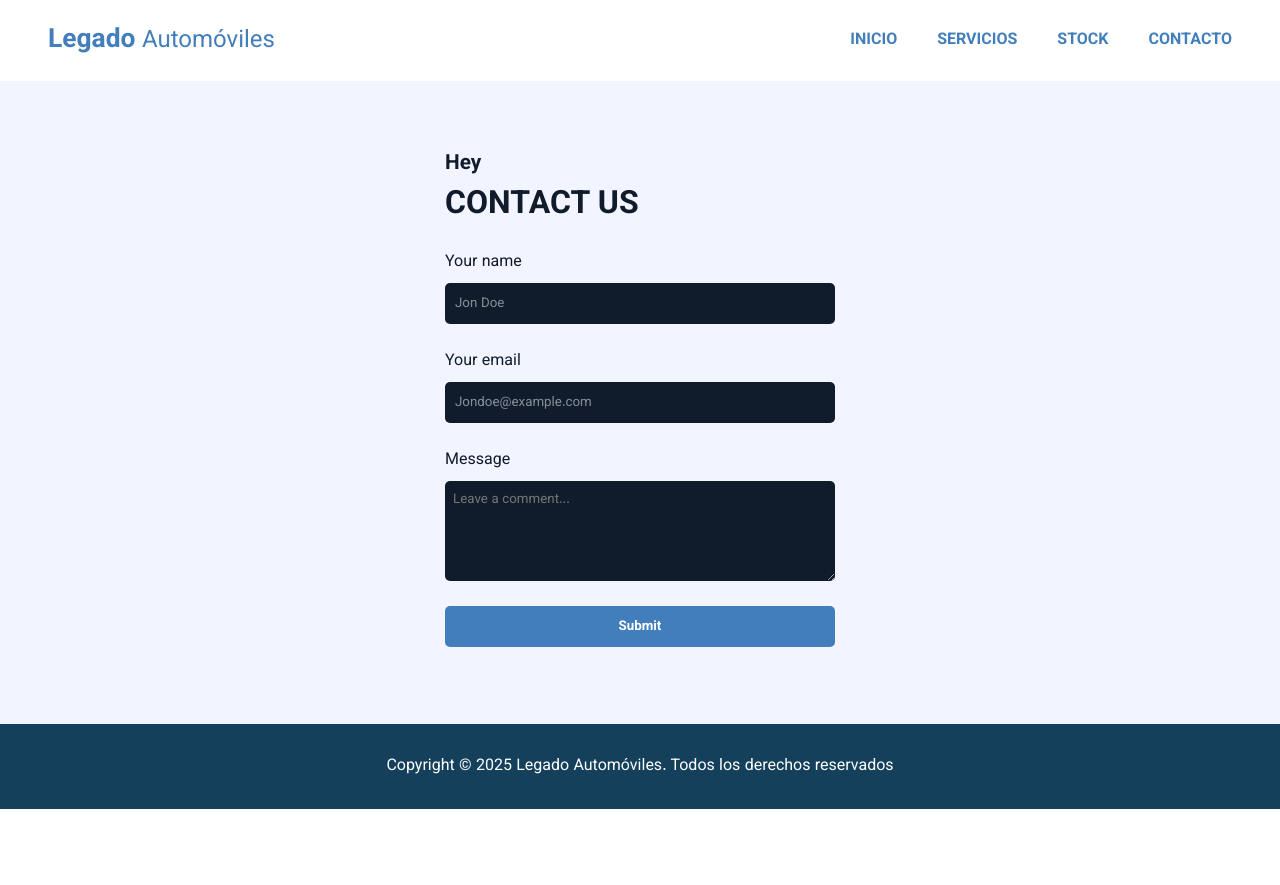
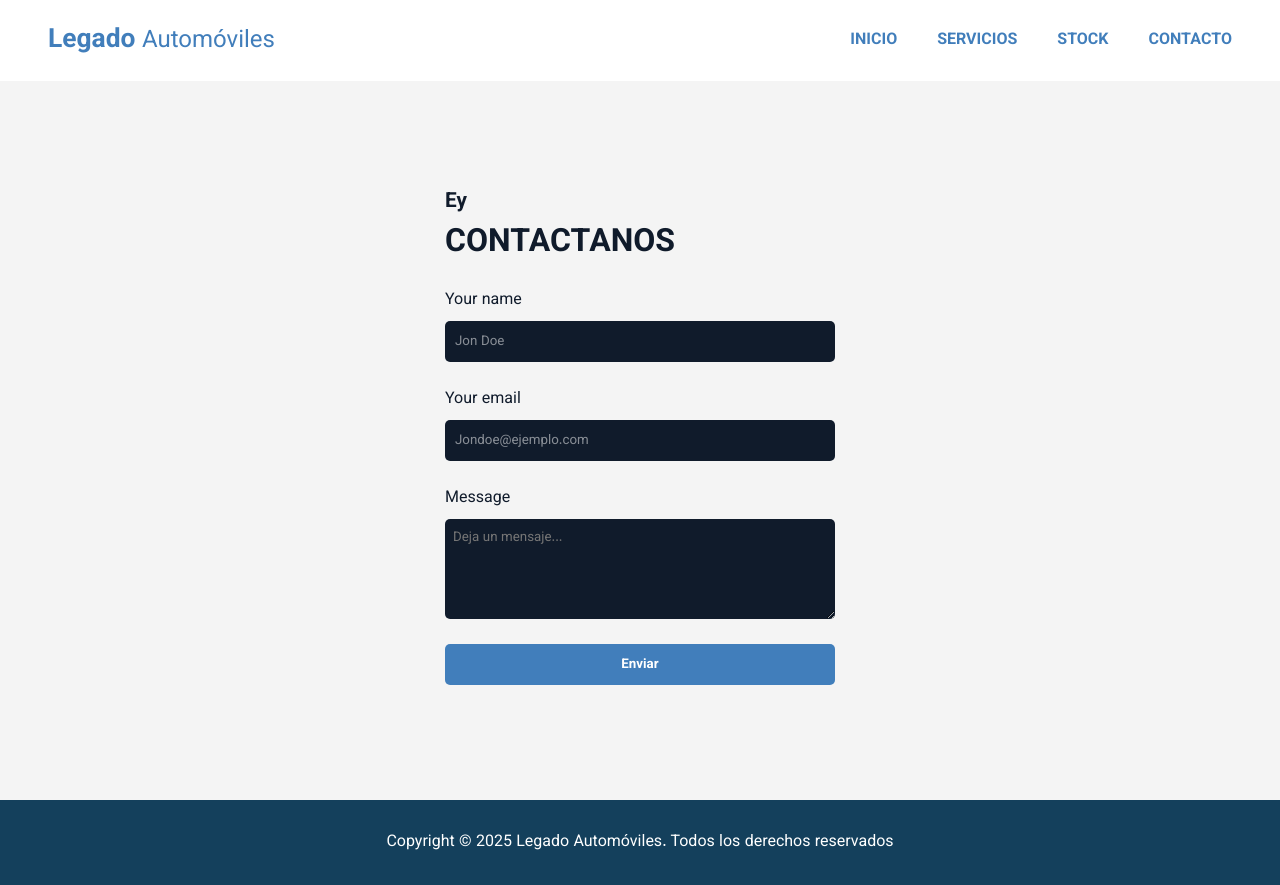
Before and after one commit to MaximoVerdi/legado-automoviles, a React (Vite) app: page /contact in a window 1280 px wide. Before the commit the page ends 809 px from the top, so only its background shows below. Built offline with nearby package versions, Linux system fonts and the light colour scheme.

Commit message:
Form Funcionality

```diff
--- a/src/assets/components/aboutUs/aboutUs.css
+++ b/src/assets/components/aboutUs/aboutUs.css
@@ -6,13 +6,12 @@
     gap: 50px;
     padding: 30px;
     background-color: var(--off-white-bg);
-    margin: 20px;
+    margin: 80px 50px;
     border-radius: 20px;
 }
 
 .aboutUs__text {
     flex: 1;
-    max-width: 600px;
 }
 
 .aboutUs__img {
@@ -32,7 +31,6 @@
     color: #14364c;
     line-height: 1.5;
     margin-top: 20px;
-    text-wrap: balance;
 }
 
 /* Ajustes para la imagen */
@@ -62,10 +60,15 @@
 @media screen and (max-width: 480px) {
     .aboutUs {
         padding: 30px 0;
+        margin: 50px 20px;
     }
 
     .aboutUs__text h2 {
         font-size: 1.5em;
         text-wrap: balance;
     }
+
+    .aboutUs__text {
+        text-wrap: balance;
+    }
 }
--- a/src/assets/components/contact/contactSection.css
+++ b/src/assets/components/contact/contactSection.css
@@ -1,9 +1,9 @@
 .contact-form {
-    height: 90.5vh;
+    height: 100vh;
     display: grid;
     grid-template-columns: 1fr;
     place-content: center;
-    background-color: #f2f4ff;
+    background-color: var(--background-card-color);
     color: #101b2b;
   }
 
--- a/src/assets/components/contact/contactSection.jsx
+++ b/src/assets/components/contact/contactSection.jsx
@@ -1,15 +1,56 @@
 import "./contactSection.css";
-import { useState } from "react"
+import { useState } from "react";
+import { useNavigate } from "react-router-dom"; // Importa useNavigate
 
 const Form = () => {
-  const [name, setName] = useState("")
-  const [email, setEmail] = useState("")
+  const [name, setName] = useState("");
+  const [email, setEmail] = useState("");
+  const navigate = useNavigate(); // Usa useNavigate para redirigir
+
+  const handleSubmit = async (e) => {
+    e.preventDefault();
+
+    // Crea un FormData con los datos del formulario
+    const formData = new FormData(e.target);
+
+    try {
+      // Envía el formulario a Formsubmit
+      const response = await fetch("https://formsubmit.co/legadogarage@gmail.com", {
+        method: "POST",
+        body: formData,
+      });
+
+      if (response.ok) {
+        navigate("/submitedform");
+      } else {
+        console.error("Error al enviar el formulario");
+      }
+    } catch (error) {
+      console.error("Error de red:", error);
+    }
+  };
 
   return (
     <section className="contact-form">
-      <form className="form">
-        <span>Hey {name}</span>
-        <h2>Contact Us</h2>
+      <form className="form" onSubmit={handleSubmit}>
+        {/* Campo oculto para el asunto del correo */}
+        <input
+          type="hidden"
+          name="_subject"
+          value="Nuevo mensaje de contacto"
+        />
+
+        {/* Campo oculto para desactivar CAPTCHA (opcional) */}
+        <input
+          type="hidden"
+          name="_captcha"
+          value="false"
+        />
+
+        {/* Campos del formulario */}
+        <span>Ey {name}</span>
+        <h2>Contactanos</h2>
+
         <label htmlFor="name">Your name</label>
         <input
           type="text"
@@ -20,23 +61,27 @@ const Form = () => {
           required
           onChange={(e) => setName(e.target.value)}
         />
+
         <label htmlFor="email">Your email</label>
         <input
           type="email"
+          name="email"
           value={email}
           onChange={(e) => setEmail(e.target.value)}
-          placeholder="Jondoe@example.com"
+          placeholder="Jondoe@ejemplo.com"
           required
         />
+
         <label htmlFor="message">Message</label>
         <textarea
           name="message"
           id="message"
           rows="4"
-          placeholder="Leave a comment..."
+          placeholder="Deja un mensaje..."
           required
         ></textarea>
-        <button type="submit">Submit</button>
+
+        <button type="submit">Enviar</button>
       </form>
     </section>
   );
--- a/src/assets/components/faq/faq.css
+++ b/src/assets/components/faq/faq.css
@@ -25,6 +25,7 @@
 
   .questions-container h2 {
     margin-bottom: 20px;
+    font-size: 2.5em;
   }
 
   .faq-question h3 {
--- a/src/assets/components/faq/faq.jsx
+++ b/src/assets/components/faq/faq.jsx
@@ -59,7 +59,7 @@ const FAQ = () => {
   return (
     <div className="faq-section">
       <div className="questions-container">
-      <h2>Frequently Asked Questions</h2>
+      <h2>Preguntas Frecuentes</h2>
       {faqData.map((item, index) => (
         <div key={index} className="faq-item">
           <div
--- a/src/assets/components/header/header.jsx
+++ b/src/assets/components/header/header.jsx
@@ -2,6 +2,7 @@ import { useState, useEffect } from "react";
 import "./header.css";
 import { NavItem } from "../navItems/navItem";
 import "../index.css"
+import { Link } from "react-router-dom";
 
 const Header = () => {
     const [scrolled, setScrolled] = useState(false);
@@ -24,7 +25,7 @@ const Header = () => {
     return (
         <header className={`header ${scrolled ? "scrolled" : ""}`}>
             <div className="header__logo">
-                <a href="#"><span>Legado</span> Automóviles</a>
+                <Link to="/"><span>Legado</span> Automóviles</Link>
             </div>
 
             {/* Menú de navegación */}
--- a/src/assets/components/heroSection/heroSection.css
+++ b/src/assets/components/heroSection/heroSection.css
@@ -4,7 +4,7 @@
     flex-direction: column;
     justify-content: center;
     align-items: center;
-    gap: 20px;
+    gap: 15px;
     text-align: center;
     padding-top: 73px;
     background: linear-gradient(#00000089, #00000089), url("/static/servicios-bm.png");
@@ -26,6 +26,7 @@
     width: 30%;
     line-height: 25px;
     user-select: none;
+    text-wrap: balance;
 }
 
 .skewed {
--- /dev/null
+++ b/src/assets/components/pages/submitedForm.jsx
@@ -0,0 +1,21 @@
+import { Header } from "../componentes";
+import { Link } from "react-router-dom";
+import "./submitedform.css"
+
+const SubmitedForm = () => {
+
+    return (
+        <>
+            <Header />
+            <div className="submitedform">
+                <h1>Correo Enviado con Exito!</h1>
+                <p>Gracias por contactarnos</p>
+                <Link to="/">Volver</Link>
+            </div>
+        </>
+    )
+
+
+}
+
+export { SubmitedForm };
--- /dev/null
+++ b/src/assets/components/pages/submitedform.css
@@ -0,0 +1,13 @@
+.submitedform {
+    display: grid;
+    place-content: center;
+    height: 100vh;
+    width: 100%;
+    text-align: center;
+    color: var(--color-azul);
+    background-color: var(--background-card-color);
+}
+
+.submitedform a {
+    margin-top: 10px;
+}
--- a/src/assets/components/routes/router.jsx
+++ b/src/assets/components/routes/router.jsx
@@ -2,6 +2,7 @@ import { BrowserRouter, Routes, Route } from "react-router-dom";
 import { Home } from "../pages/home.jsx"
 import { Contact } from "../pages/contact.jsx";
 import { Stock } from "../pages/stock.jsx";
+import { SubmitedForm } from "../pages/submitedForm.jsx";
 
 const Router = () => {
   return (
@@ -10,6 +11,7 @@ const Router = () => {
         <Route path="/" element={<Home />} />
         <Route path="/stock" element={<Stock />} />
         <Route path="/contact" element={<Contact />} />
+        <Route path="/submitedform" element={<SubmitedForm />} />
       </Routes>
     </BrowserRouter>
   );
--- a/src/assets/components/scrollEffect/scrollEffect.css
+++ b/src/assets/components/scrollEffect/scrollEffect.css
@@ -3,7 +3,8 @@
     justify-content: center;
     text-align: center;
     height: auto;
-    background-color: var(--color-azul-oscuro);
+    border-bottom: 3px solid var(--color-azul);
+    border-top: 3px solid var(--color-azul);
 }
 
 .stats-container {
@@ -25,27 +26,29 @@
     display: flex;
     align-items: center;
     margin: auto;
-    border: 4px solid #fff;
+    border: 3px solid var(--color-azul);
     border-radius: 50%;
-    width: 80px;
-    height: 80px;
+    width: 70px;
+    height: 70px;
 }
 
 .number {
     font-size: 2rem;
-    font-weight: bold;
     color: #000;
     margin: 5px auto 0;
 }
 
 .stat p {
     margin-top: 10px;
-    font-size: 2em;
-    font-weight: bold;
-    color: #fff;
+    font-size: 1.8em;
+      color: var(--color-azul);
     line-height: 1.2;
 }
 
+.stat p:nth-child(2) {
+    font-size: 1.5em;
+    font-weight: 600;
+}
 @media  screen and (max-width: 768px) {
 
 
```
